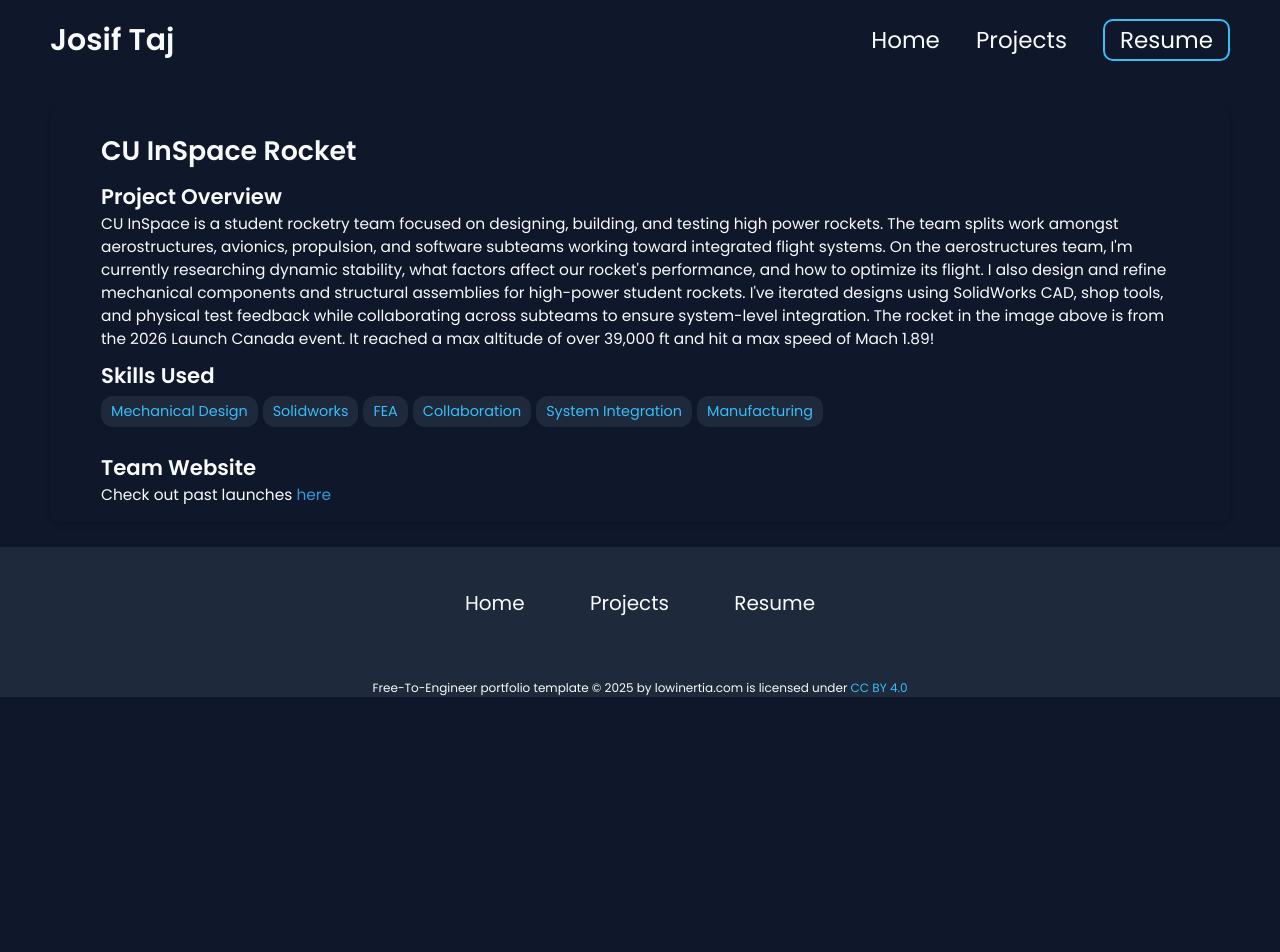
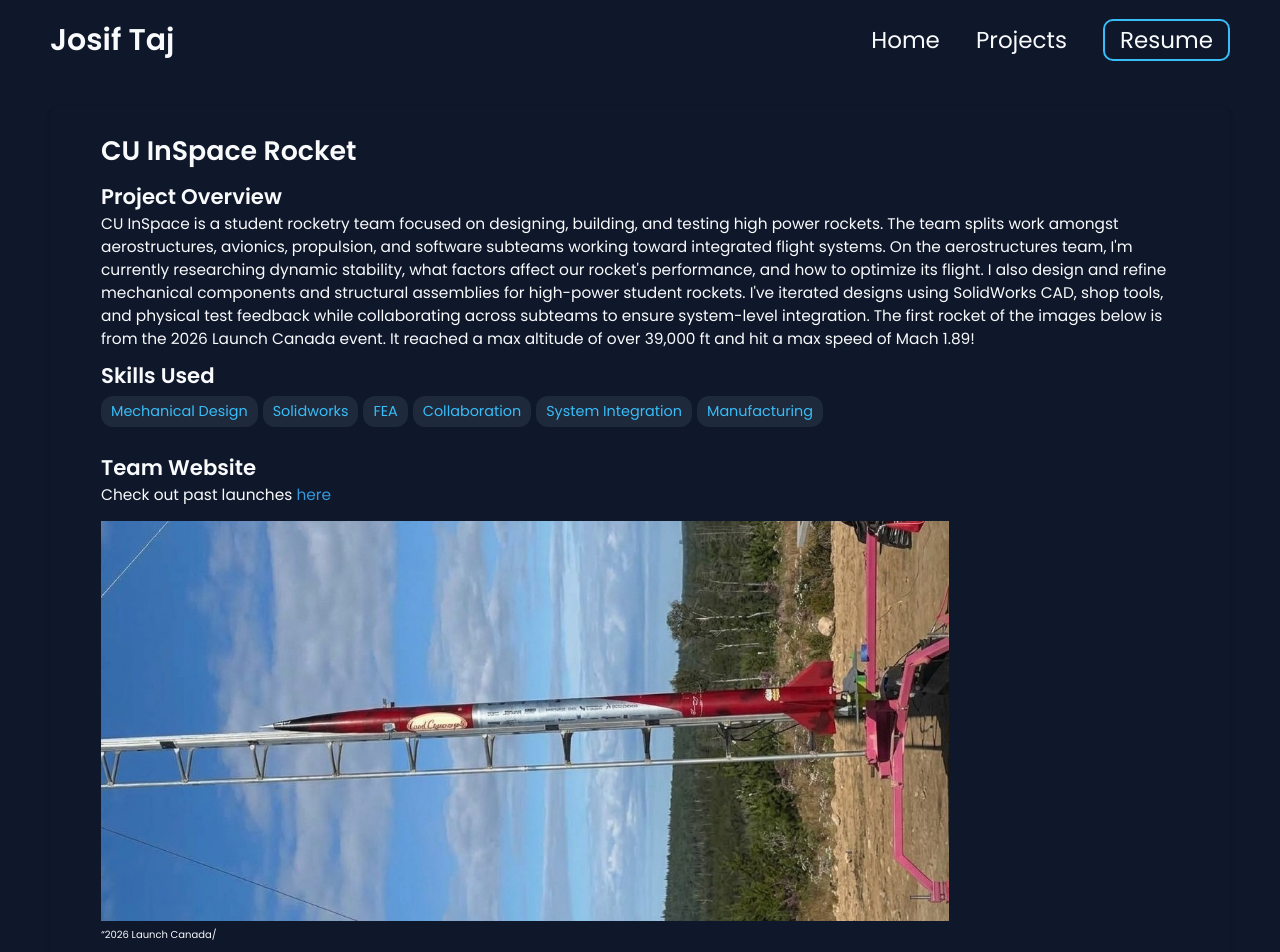
Before and after one commit to JosifTaj/josiftaj.github.io, a Jekyll site: the page built from _projects/CU-InSpace-Rocket/index.md, in a window 1280 px wide and 1400 px high. Shown: the top 952 px of the window. Built offline with Jekyll 4.4.1, drawn with Linux system fonts in a browser that asks for light colours; grey boxes are pictures that could not be loaded.

Commit message:
Refine project description and add image gallery
Updated the description to clarify the first rocket's identity and added image gallery for past launches.

```diff
--- a/_projects/CU-InSpace-Rocket/index.md
+++ b/_projects/CU-InSpace-Rocket/index.md
@@ -1,7 +1,7 @@
 ---
 layout: post
 title: CU InSpace Rocket
-description: CU InSpace is a student rocketry team focused on designing, building, and testing high power rockets. The team splits work amongst aerostructures, avionics, propulsion, and software subteams working toward integrated flight systems. On the aerostructures team, I'm currently researching dynamic stability, what factors affect our rocket's performance, and how to optimize its flight. I also design and refine mechanical components and structural assemblies for high-power student rockets. I've iterated designs using SolidWorks CAD, shop tools, and physical test feedback while collaborating across subteams to ensure system-level integration. The rocket in the image above is from the 2026 Launch Canada event. It reached a max altitude of over 39,000 ft and hit a max speed of Mach 1.89!
+description: CU InSpace is a student rocketry team focused on designing, building, and testing high power rockets. The team splits work amongst aerostructures, avionics, propulsion, and software subteams working toward integrated flight systems. On the aerostructures team, I'm currently researching dynamic stability, what factors affect our rocket's performance, and how to optimize its flight. I also design and refine mechanical components and structural assemblies for high-power student rockets. I've iterated designs using SolidWorks CAD, shop tools, and physical test feedback while collaborating across subteams to ensure system-level integration. The first rocket of the images below is from the 2026 Launch Canada event. It reached a max altitude of over 39,000 ft and hit a max speed of Mach 1.89!
 skills:
 - Mechanical Design
 - Solidworks
@@ -13,3 +13,8 @@ main-image: /InSpace 2026 Launch Canada.jpg
 ---
 ## Team Website
 Check out past launches [here](https://www.cuinspace.ca/)
+
+{% include image-gallery.html images="InSpace 2026 Launch Canada.jpg" height="400" %}
+<span style="font-size: 10px">"2026 Launch Canada/</span>
+{% include image-gallery.html images="InSpace CR25.jpg" height="400" %}
+<span style="font-size: 10px">"2025 Launch Canada/</span>
```
